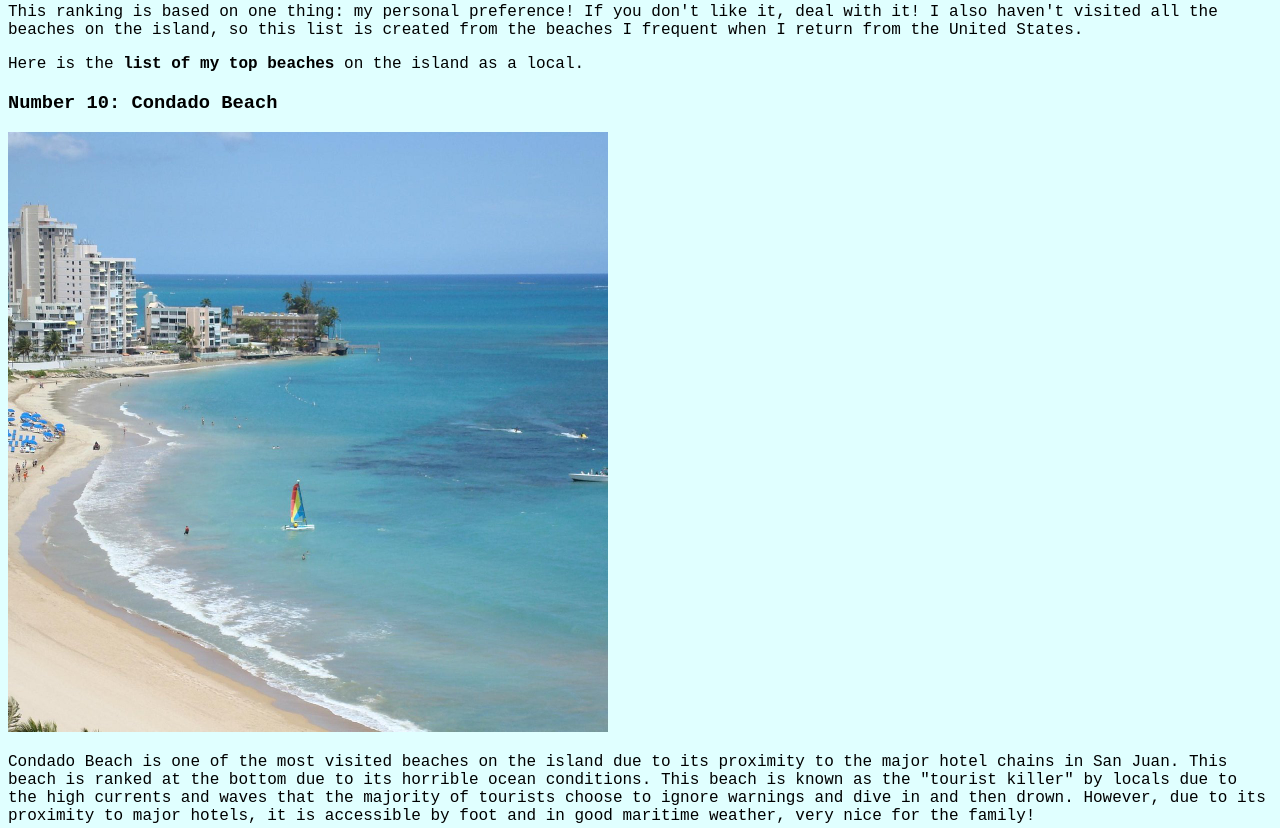
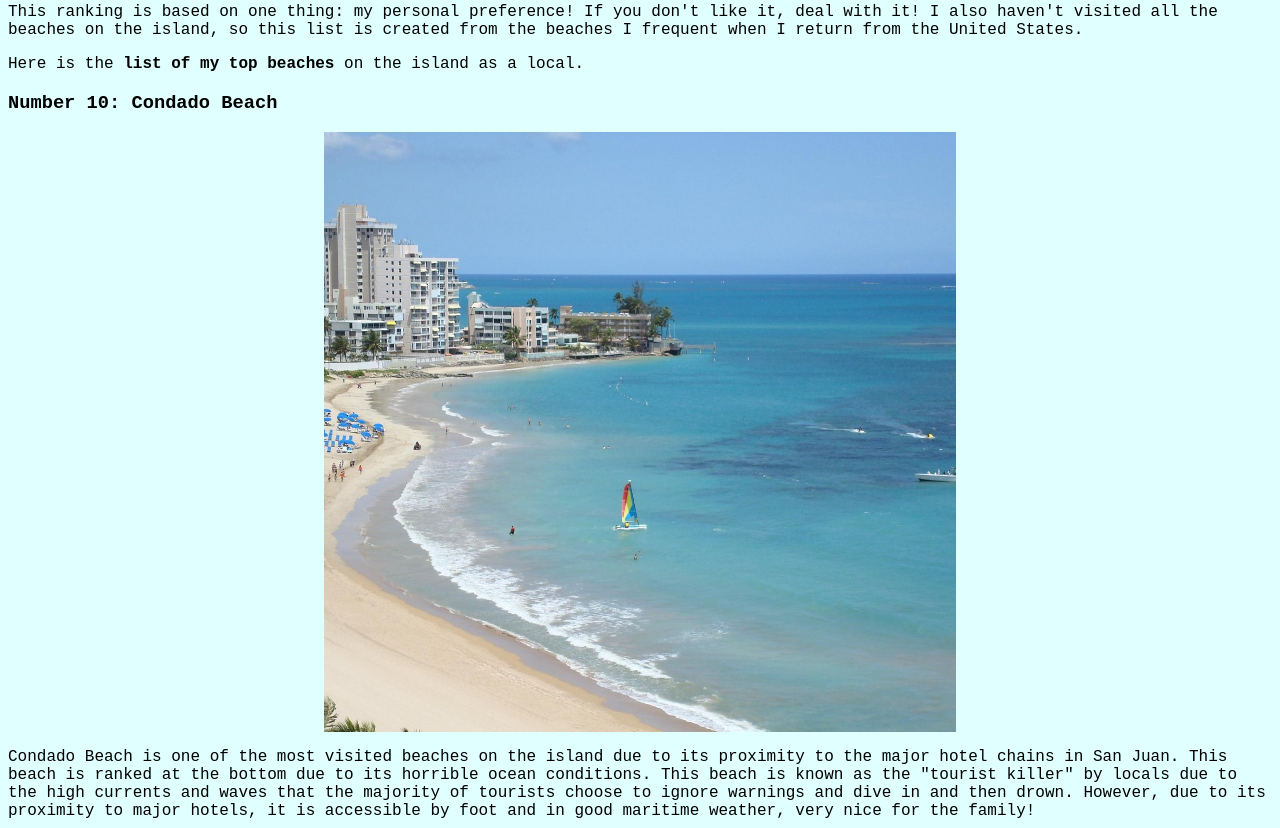
Before and after one commit to stelliCQ/J352, a plain HTML site: page Starter/index.html in a window 1280 px wide. Shown: the part 408-1236 px from the top of the page. Drawn offline with Linux system fonts and the light colour scheme; a web font is replaced by a local one.

Commit message:
Add files via upload

```diff
--- a/Starter/css/style.css
+++ b/Starter/css/style.css
@@ -24,3 +24,12 @@ body {
   font-style: normal;
 
 }
+
+h1 {border-style: ;}
+
+.center {
+  display: block;
+  margin-left: auto;
+  margin-right: auto;
+  width: 50%;
+}
```
